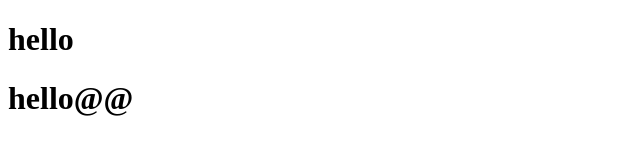
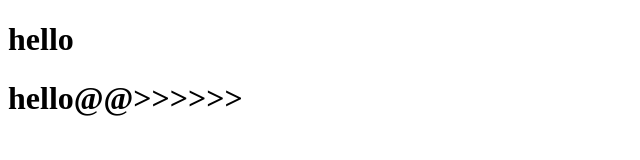
Before and after one commit to RaunakBhardwaj/git-example, a plain HTML site: page index.html in a window 1280 px wide. Shown: the whole page, without its empty margins (0-640 px from the left). Drawn offline with Linux system fonts and the light colour scheme.

Commit message:
dev branch change

```diff
--- a/index.html
+++ b/index.html
@@ -8,7 +8,7 @@
 </head>
 <body>
     <h1>hello</h1>
-    <h1>hello@@</h1>
+    <h1>hello@@>>>>>></h1>
 
 </body>
 </html>
```
